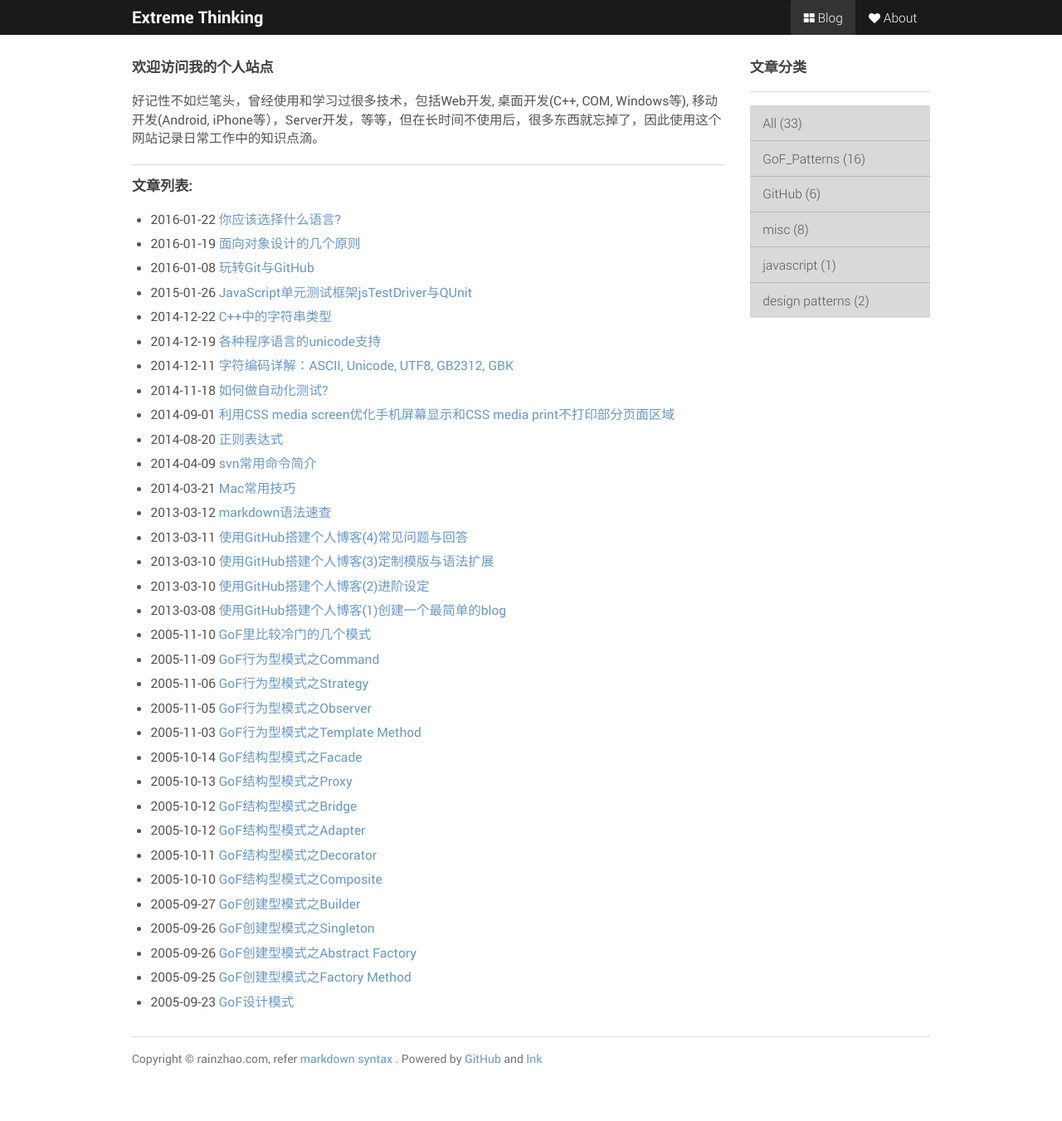
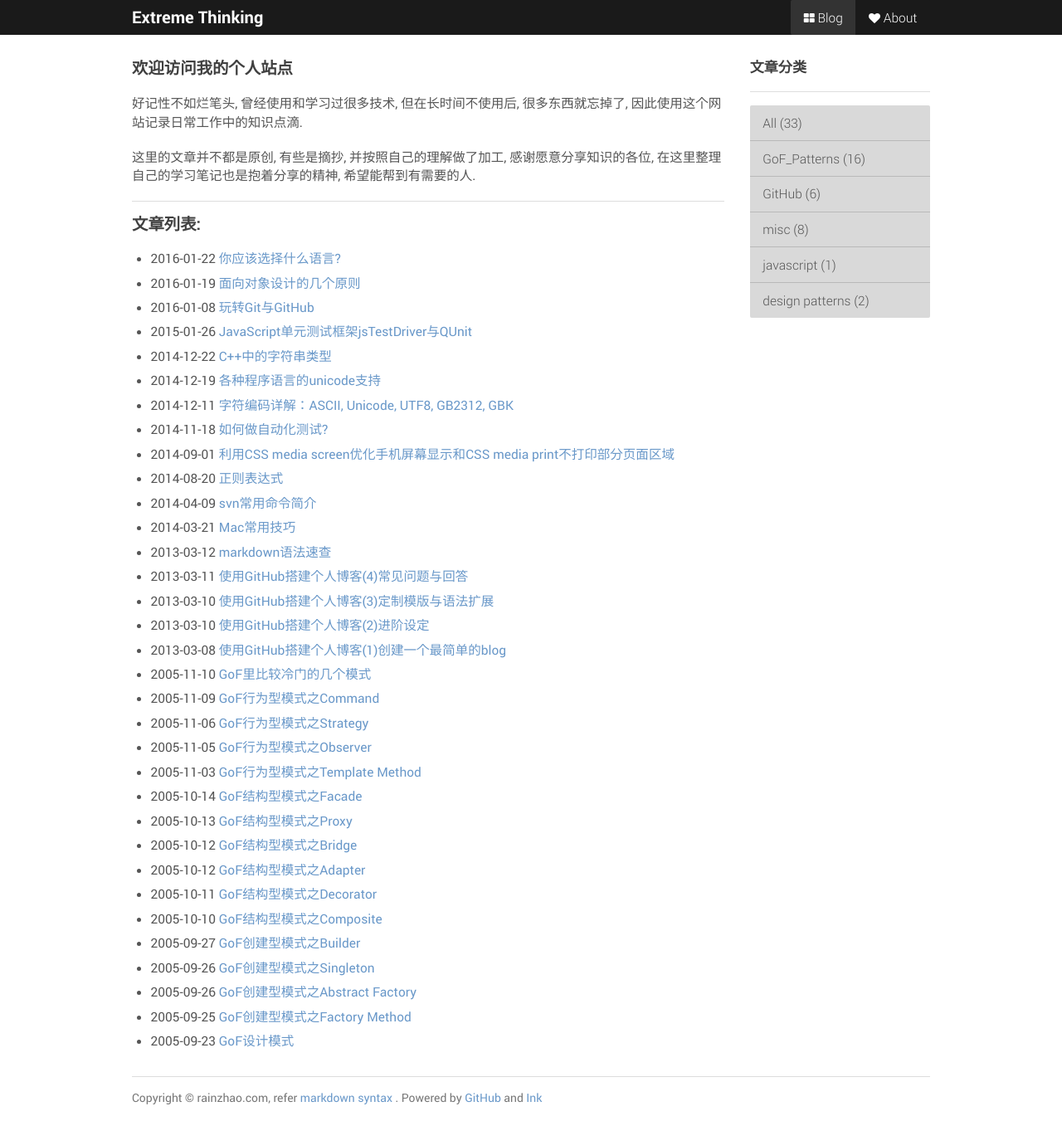
Before and after one commit to rainzhaojy/rainzhaojy.github.io, a Jekyll site: the page built from index.md, in a window 1280 px wide and 1351 px high. Shown: the whole window at 83% size. Built offline with Jekyll 4.4.1, drawn with Linux system fonts in a browser that asks for light colours; nearby versions of some CDN libraries; library files that are not in the unit come from our copies; Markdown is read by kramdown in place of the engine named in the settings.

Commit message:
update homepage

```diff
--- a/index.md
+++ b/index.md
@@ -4,14 +4,15 @@ title: Welcome
 whereami: index
 ---
 
-<h5>欢迎访问我的个人站点</h5>
-<p>
-好记性不如烂笔头，曾经使用和学习过很多技术，包括Web开发, 桌面开发(C++, COM, Windows等), 移动开发(Android, iPhone等），Server开发，等等，但在长时间不使用后，很多东西就忘掉了，因此使用这个网站记录日常工作中的知识点滴。
-</p>
+#### 欢迎访问我的个人站点
 
-<hr>
+好记性不如烂笔头, 曾经使用和学习过很多技术, 但在长时间不使用后, 很多东西就忘掉了, 因此使用这个网站记录日常工作中的知识点滴.
 
-<h5>文章列表:</h5>
+这里的文章并不都是原创, 有些是摘抄, 并按照自己的理解做了加工, 感谢愿意分享知识的各位, 在这里整理自己的学习笔记也是抱着分享的精神, 希望能帮到有需要的人.
+
+---
+
+#### 文章列表:
 
 <div class="post-list-body">
     <div class="all-posts" post-cate="All">
```
